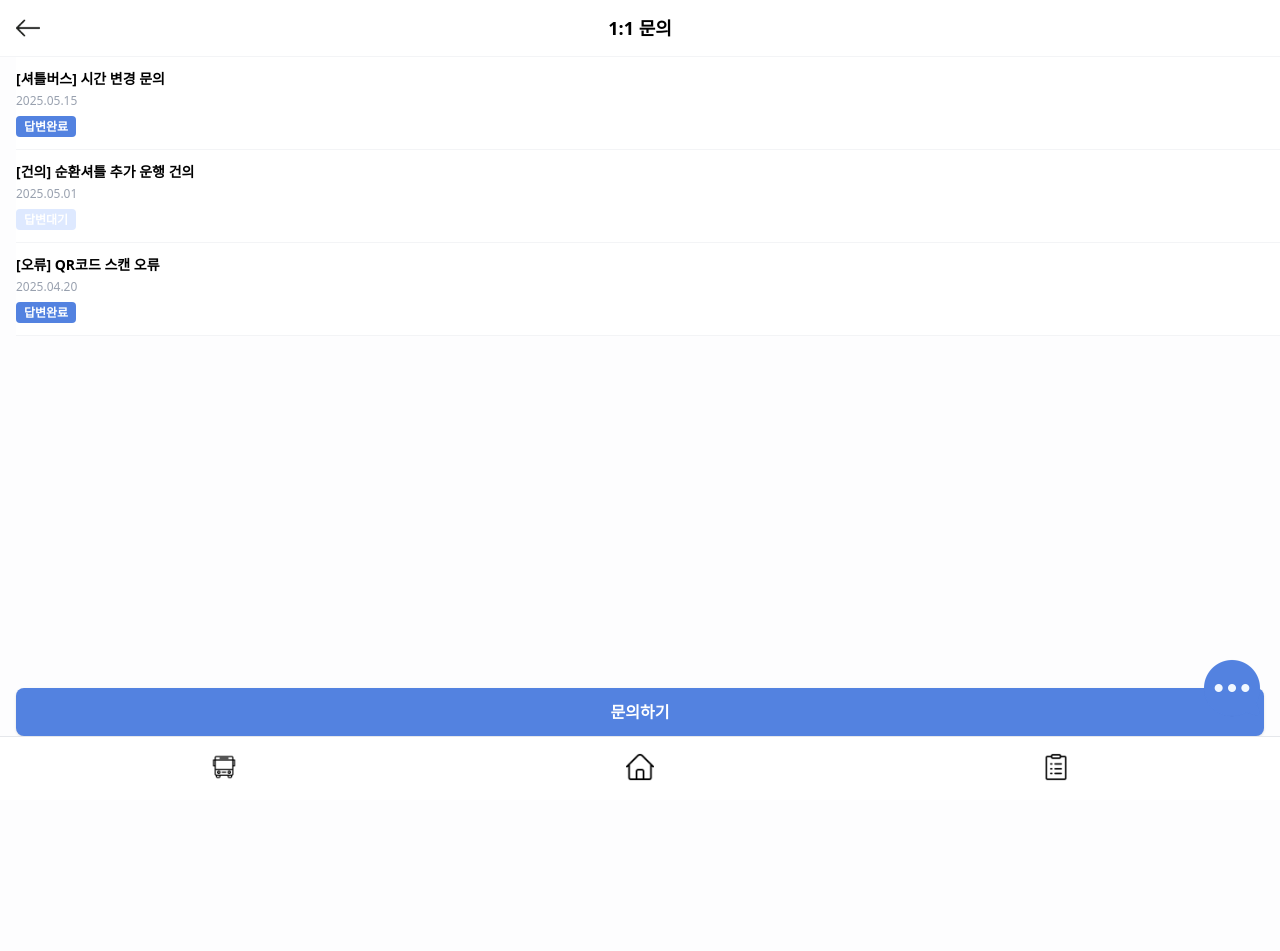
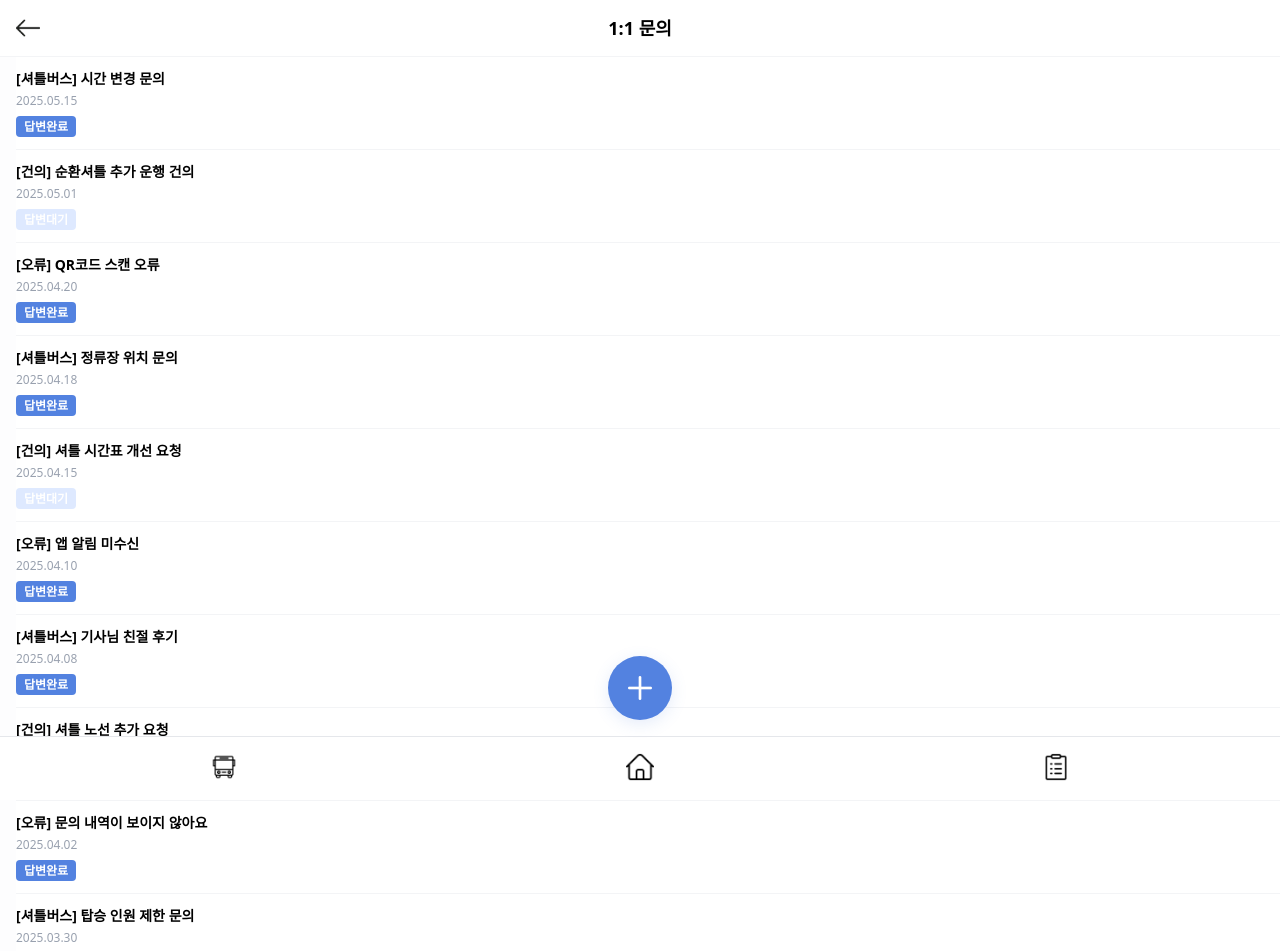
Before and after one commit to Yujin-nKim/fe, a React (Vite) app: page /inquiry in a window 1280 px wide. Shown: the top 951 px of the page. Before the commit the page ends 800 px from the top, so only its background shows below. Built offline with nearby package versions, Linux system fonts and the light colour scheme; a web font is replaced by a local one.

Commit message:
fix: 문의하기 버튼을 플로팅 버튼 형식으로 수정
- 기존에 오른쪽 하단에 있던 챗봇은 제거
- 문의글 목록 가장 아래쪽에 패딩을 줌으로써 플로팅 버튼과 마지막 문의글이 겹치지 않도록 구현

```diff
--- a/src/components/InquiryPage.tsx
+++ b/src/components/InquiryPage.tsx
@@ -1,7 +1,6 @@
 import { useNavigate } from 'react-router-dom';
 import { useState, useRef } from 'react';
 import BottomBar from './BottomBar';
-import Chatbot from './Chatbot';
 
 const inquiries = [
   {
@@ -22,6 +21,60 @@ const inquiries = [
     date: '2025.04.20',
     status: '답변완료',
   },
+  {
+    id: 4,
+    title: '[셔틀버스] 정류장 위치 문의',
+    date: '2025.04.18',
+    status: '답변완료',
+  },
+  {
+    id: 5,
+    title: '[건의] 셔틀 시간표 개선 요청',
+    date: '2025.04.15',
+    status: '답변대기',
+  },
+  {
+    id: 6,
+    title: '[오류] 앱 알림 미수신',
+    date: '2025.04.10',
+    status: '답변완료',
+  },
+  {
+    id: 7,
+    title: '[셔틀버스] 기사님 친절 후기',
+    date: '2025.04.08',
+    status: '답변완료',
+  },
+  {
+    id: 8,
+    title: '[건의] 셔틀 노선 추가 요청',
+    date: '2025.04.05',
+    status: '답변대기',
+  },
+  {
+    id: 9,
+    title: '[오류] 문의 내역이 보이지 않아요',
+    date: '2025.04.02',
+    status: '답변완료',
+  },
+  {
+    id: 10,
+    title: '[셔틀버스] 탑승 인원 제한 문의',
+    date: '2025.03.30',
+    status: '답변완료',
+  },
+  {
+    id: 11,
+    title: '[건의] 셔틀 정차 시간 연장 요청',
+    date: '2025.03.28',
+    status: '답변대기',
+  },
+  {
+    id: 12,
+    title: '[오류] 위치 정보 오류',
+    date: '2025.03.25',
+    status: '답변완료',
+  },
 ];
 
 function getStatusBadge(status: string) {
@@ -36,12 +89,9 @@ function getStatusBadge(status: string) {
 
 export default function InquiryPage() {
   const navigate = useNavigate();
-  const [showChatbot, setShowChatbot] = useState(false);
   const [draggedId, setDraggedId] = useState<number|null>(null);
   const [dragXMap, setDragXMap] = useState<{[id:number]:number}>({});
   const startXRef = useRef(0);
-
-  const handleChatbotToggle = () => setShowChatbot(prev => !prev);
 
   // 슬라이드 시작
   const handleTouchStart = (e: React.TouchEvent, id: number) => {
@@ -68,7 +118,7 @@ export default function InquiryPage() {
   };
 
   return (
-    <div className="flex flex-col min-h-screen pb-16">
+    <div className="flex flex-col min-h-screen pb-50">
       {/* 상단바 */}
       <div className="flex items-center h-14 px-4 relative bg-white">
         <button className="absolute left-4" onClick={() => navigate(-1)}>
@@ -101,7 +151,7 @@ export default function InquiryPage() {
                   <div className="mt-0.5">{getStatusBadge(inquiry.status)}</div>
                 )}
               </div>
-              {/* 삭제 버튼: 카드의 오른쪽 바깥에 두고, 카드가 밀릴 때 자연스럽게 따라옴 */}
+              {/* 삭제 버튼 */}
               <button
                 className="absolute top-0 h-full w-20 bg-red-500 text-white font-bold text-base z-10 duration-300"
                 style={{
@@ -117,24 +167,15 @@ export default function InquiryPage() {
           );
         })}
       </div>
-      {/* 문의하기 버튼 */}
-      <div className="px-4 mt-6">
-        <button
-          className="w-full py-3 rounded-lg bg-[#5382E0] text-white text-base font-semibold shadow hover:bg-blue-700 transition"
-          onClick={() => {/* 문의 작성 페이지로 이동 예정 */}}
-        >
-          문의하기
-        </button>
-      </div>
-      {/* 오른쪽 아래 챗봇 버튼 */}
+      {/* 문의하기 FAB 버튼 - 하단 중앙 */}
       <button
-        onClick={handleChatbotToggle}
-        className="fixed bottom-20 right-4 z-30"
-        aria-label={showChatbot ? '챗봇 닫기' : '챗봇 열기'}
+        className="fixed bottom-20 left-1/2 -translate-x-1/2 z-30 w-16 h-16 rounded-full bg-[#5382E0] text-white flex items-center justify-center shadow-lg text-xl font-bold"
+        style={{ boxShadow: '0 4px 16px rgba(83,130,224,0.15)' }}
+        onClick={() => {/* 문의 작성 페이지로 이동 예정 */}}
+        aria-label="문의하기"
       >
-        <img src="/chat-bubble.png" alt="챗봇" className="w-16 h-16" />
+        <img src="/add.png" alt="문의하기" className="w-8 h-8 brightness-0 invert" />
       </button>
-      {showChatbot && <Chatbot onClose={() => setShowChatbot(false)} />}
       <BottomBar />
     </div>
   );
```
Also changed, not shown: public/add.png (added).
